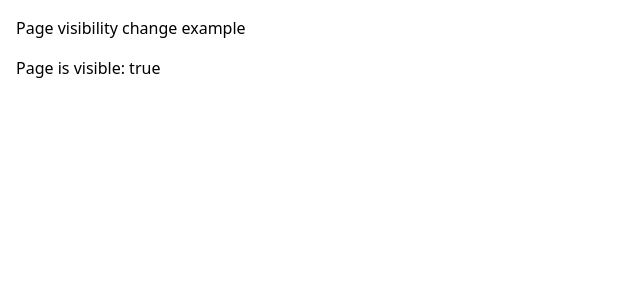
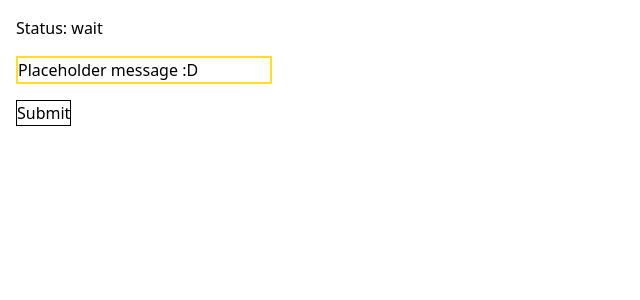
Before and after one commit to shyrkatawi/rxjs-learning, an Angular app: page / in a window 1280 px wide. Shown: the top 300 px of the page, without its empty margins (0-640 px from the left). Built offline with nearby package versions, Linux system fonts and the light colour scheme.

Commit message:
rxjs challenge 03-show-error-message

```diff
--- /dev/null
+++ b/rxjs-challenges/03-show-error-message/show-error-message.html
@@ -0,0 +1,22 @@
+<div class="w-2xs flex flex-col gap-4 p-4">
+  <div>Status: {{ status() }}</div>
+  @if (username()) {
+    <div class="border-2 border-solid border-green-500">
+      {{ username() }}
+    </div>
+  } @else if (error()) {
+    <div class="border-2 border-solid border-red-600">
+      {{ error() }}
+    </div>
+  } @else {
+    <div class="border-2 border-solid border-yellow-300">
+      Placeholder message :D
+    </div>
+  }
+  <p>
+    <button
+      class="hover:cursor-pointer disabled:hover:cursor-not-allowed disabled:text-gray-400"
+      [disabled]="status() === 'pending' || isButtonDisabledAfterError()" (click)="handleClick()">Submit
+    </button>
+  </p>
+</div>
--- /dev/null
+++ b/rxjs-challenges/03-show-error-message/show-error-message.service.ts
@@ -0,0 +1,41 @@
+import { Injectable, signal } from "@angular/core";
+import { tap, timer } from "rxjs";
+
+type Status = "pending" | "error" | "success" | "wait";
+
+@Injectable({
+  providedIn: "root",
+})
+export class ShowErrorMessageService {
+  #status = signal<Status>("wait");
+  #username = signal<string | undefined>(undefined);
+  #error = signal<string | undefined>(undefined);
+
+  public readonly status = this.#status.asReadonly();
+  public readonly username = this.#username.asReadonly();
+  public readonly error = this.#error.asReadonly();
+
+  public emulateRequest(): void {
+    if (this.#status() === "pending") {
+      return;
+    }
+
+    this.#status.set("pending");
+
+    timer(500)
+      .pipe(
+        tap(() => {
+          if (Math.random() < 0.5) {
+            this.#username.set("test_username");
+            this.#error.set(undefined);
+            this.#status.set("success");
+          } else {
+            this.#username.set(undefined);
+            this.#error.set("Error message!");
+            this.#status.set("error");
+          }
+        }),
+      )
+      .subscribe();
+  }
+}
--- /dev/null
+++ b/rxjs-challenges/03-show-error-message/show-error-message.ts
@@ -0,0 +1,38 @@
+import { Component, effect, inject, signal } from "@angular/core";
+import { ShowErrorMessageService } from "./show-error-message.service";
+
+@Component({
+  selector: "app-show-error-message",
+  imports: [],
+  templateUrl: "./show-error-message.html",
+  styleUrl: "./show-error-message.css",
+})
+export class ShowErrorMessage {
+  private readonly showErrorMessageService = inject(ShowErrorMessageService);
+
+  protected readonly error = this.showErrorMessageService.error;
+  protected readonly username = this.showErrorMessageService.username;
+  protected readonly status = this.showErrorMessageService.status;
+
+  protected readonly isButtonDisabledAfterError = signal(false);
+
+  constructor() {
+    effect((onCleanup) => {
+      let timeoutId: number;
+      if (this.status() === "error") {
+        this.isButtonDisabledAfterError.set(true);
+        timeoutId = setTimeout(() => {
+          this.isButtonDisabledAfterError.set(false);
+        }, 1_000);
+      }
+
+      onCleanup(() => {
+        clearTimeout(timeoutId);
+      });
+    });
+  }
+
+  protected handleClick() {
+    this.showErrorMessageService.emulateRequest();
+  }
+}
--- a/src/app/pages/main-page/main-page.html
+++ b/src/app/pages/main-page/main-page.html
@@ -1,2 +1,3 @@
 <!--<app-track-focus-example/>-->
-<app-page-visibility-example/>
+<!--<app-page-visibility-example/>-->
+<app-show-error-message/>
--- a/src/app/pages/main-page/main-page.ts
+++ b/src/app/pages/main-page/main-page.ts
@@ -1,9 +1,9 @@
 import { Component } from "@angular/core";
-import { PageVisibilityExample } from "../../../../rxjs-challenges/02-page-visibility/page-visibility-example";
+import { ShowErrorMessage } from "../../../../rxjs-challenges/03-show-error-message/show-error-message";
 
 @Component({
   selector: "app-main-page",
-  imports: [PageVisibilityExample],
+  imports: [ShowErrorMessage],
   templateUrl: "./main-page.html",
   styleUrl: "./main-page.css",
 })
```
Also changed, not shown: rxjs-challenges/03-show-error-message/show-error-message.css (added).
